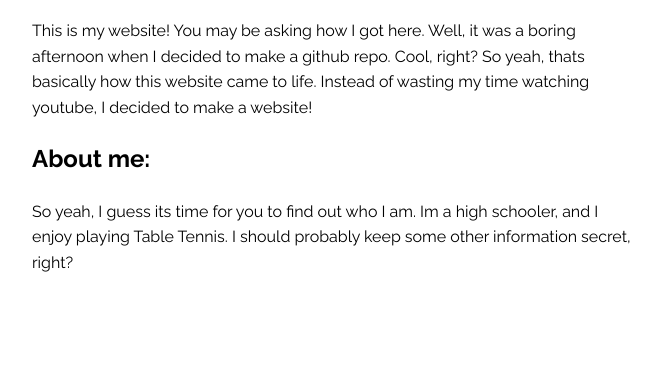
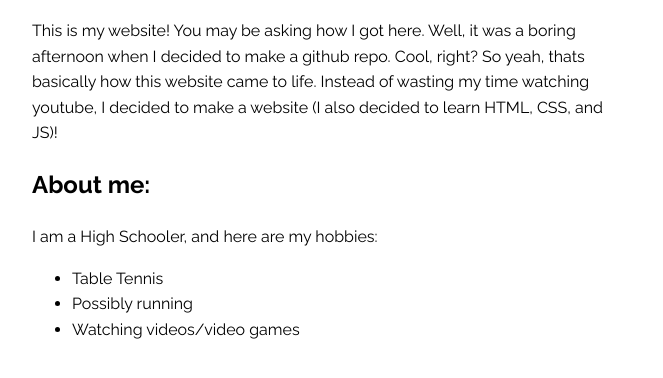
Before and after one commit to wleiyin/wleiyin.github.io, a plain HTML site: page index.html in a window 1280 px wide. Shown: the part 148-526 px from the top of the page, without its empty margins (308-971 px from the left). Drawn offline with Linux system fonts and the light colour scheme.

Commit message:
Revise website content and add hobbies section
Updated content to include hobbies and additional information.

```diff
--- a/index.html
+++ b/index.html
@@ -6,12 +6,15 @@
     <link rel="stylesheet" href="customize.css">
 </head>
 <body>
-        <h1>Hello there!</h1>
-        This is my website! You may be asking how I got here. Well, it was a boring afternoon when I decided to make a github repo. Cool, right?
-        So yeah, thats basically how this website came to life. Instead of wasting my time watching youtube, I decided to make a website!
-        <h2>About me:</h2>
-        So yeah, I guess its time for you to find out who I am. Im a high schooler, and I enjoy playing Table Tennis. I should probably keep some other information secret, right?
-
-
-   </body>
+    <h1>Hello there!</h1>
+    This is my website! You may be asking how I got here. Well, it was a boring afternoon when I decided to make a github repo. Cool, right?
+    So yeah, thats basically how this website came to life. Instead of wasting my time watching youtube, I decided to make a website (I also decided to learn HTML, CSS, and JS)!
+    <h2>About me:</h2>
+    I am a High Schooler, and here are my hobbies:
+    <ul>
+        <li>Table Tennis</li>
+        <li>Possibly running</li>
+        <li>Watching videos/video games</li>
+    </ul>
+    </body>
 </html>
```
